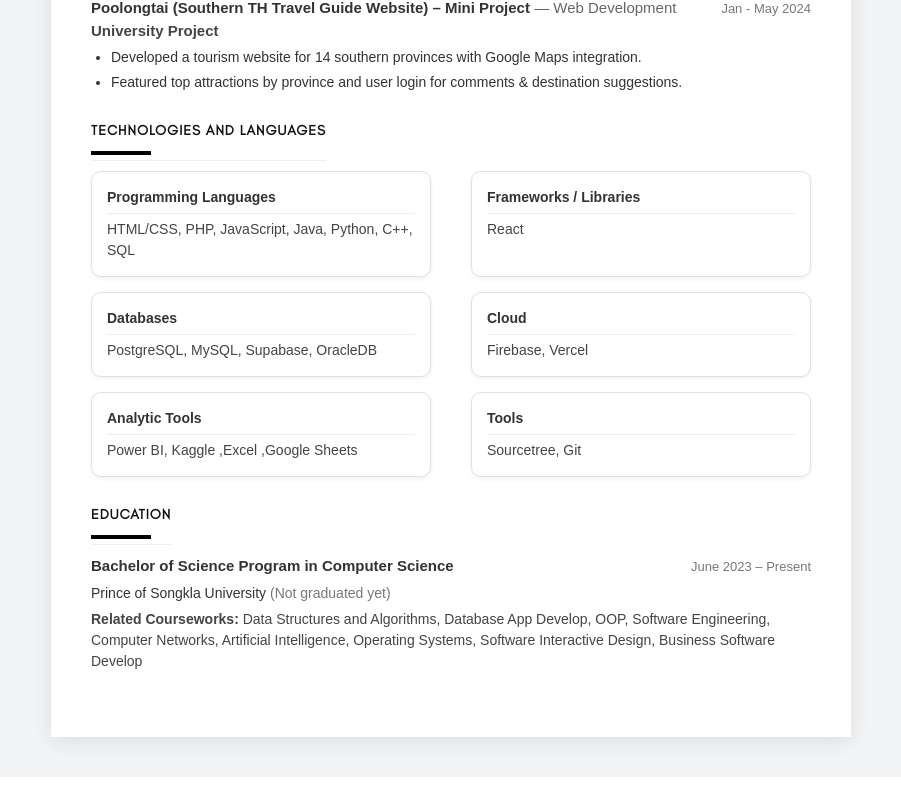
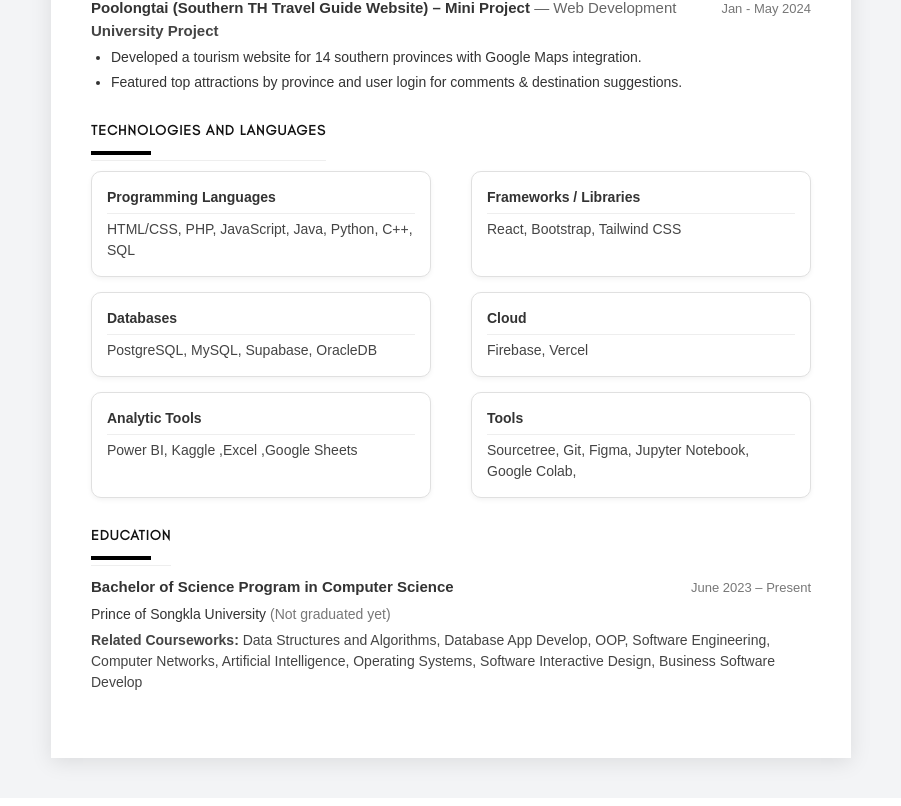
Before and after one commit to Dompsk/portpsk-for-work, a React (Vite) app: page /Resume in a window 1280 px wide. Shown: the part 1220-2026 px from the top of the page, without its empty margins (19-920 px from the left). Before the commit the page ends 2005 px from the top, so only its background shows below. Built offline with nearby package versions, Linux system fonts and the light colour scheme.

Commit message:
add linkedin

```diff
--- a/src/components/resume/Resumedata.js
+++ b/src/components/resume/Resumedata.js
@@ -4,7 +4,7 @@ export const resumeData = {
     phone: "+66 980303668",
     email: "dompsk2547@gmail.com",
     links: [
-      { label: "linkedin", url: "https://linkedin.com/in/tanuson" }, // ตัวอย่าง URL
+      { label: "linkedin", url: "https://www.linkedin.com/in/phongsakon/" }, // ตัวอย่าง URL
       { label: "github", url: "https://github.com/Dompsk" },
       { label: "personal.portpsk", url: "https://portpsk-work.vercel.app/" },
     ],
@@ -80,11 +80,11 @@ export const resumeData = {
   ],
   skills: {
     languages: "HTML/CSS, PHP, JavaScript, Java, Python, C++, SQL",
-    frameworks: "React",
+    frameworks: "React, Bootstrap, Tailwind CSS",
     databases: "PostgreSQL, MySQL, Supabase, OracleDB",
     cloud: "Firebase, Vercel",
     analytic: "Power BI, Kaggle ,Excel ,Google Sheets ",
-    tools: "Sourcetree, Git",
+    tools: "Sourcetree, Git, Figma, Jupyter Notebook, Google Colab,",
     networking: "Cisco Packet Tracer, Wireshark",
   },
   education: [
```
